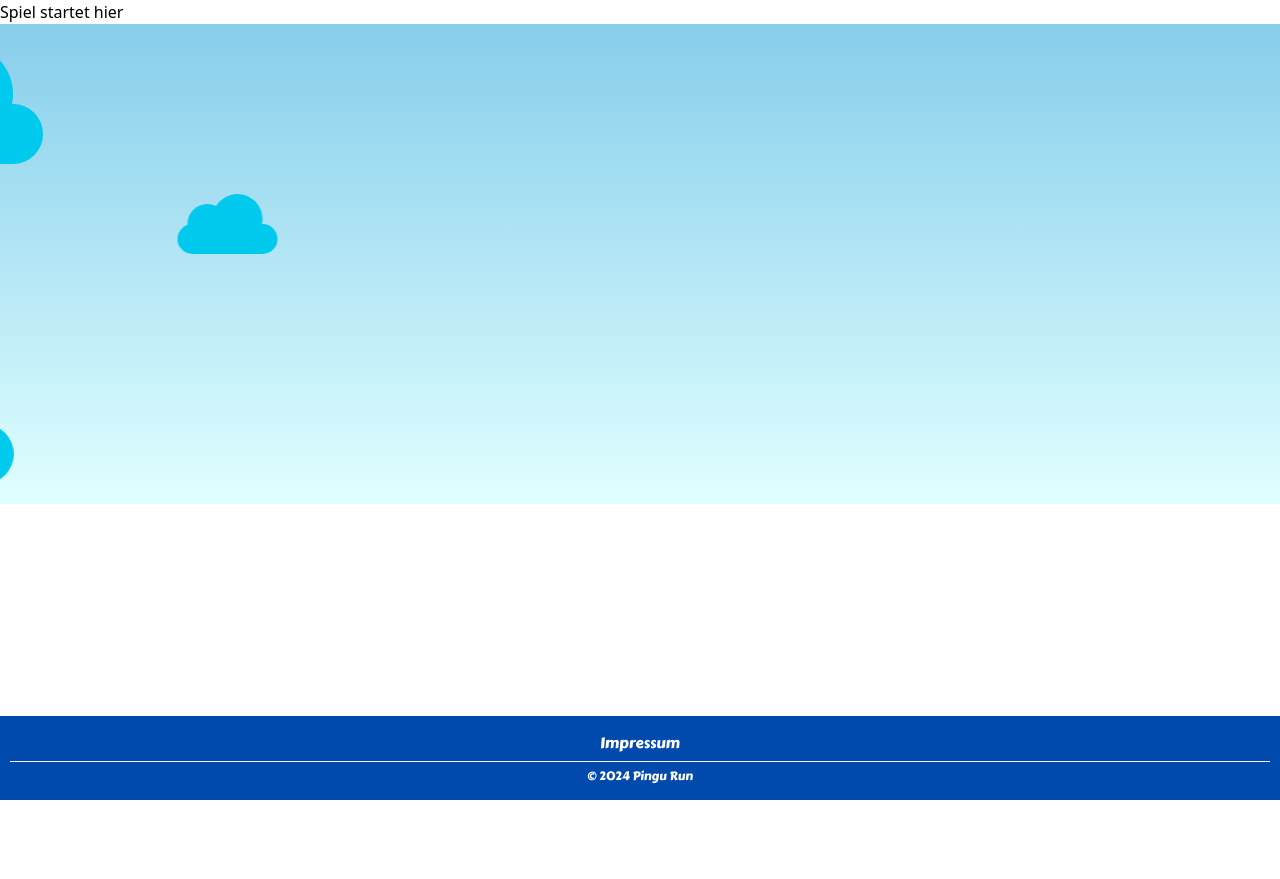
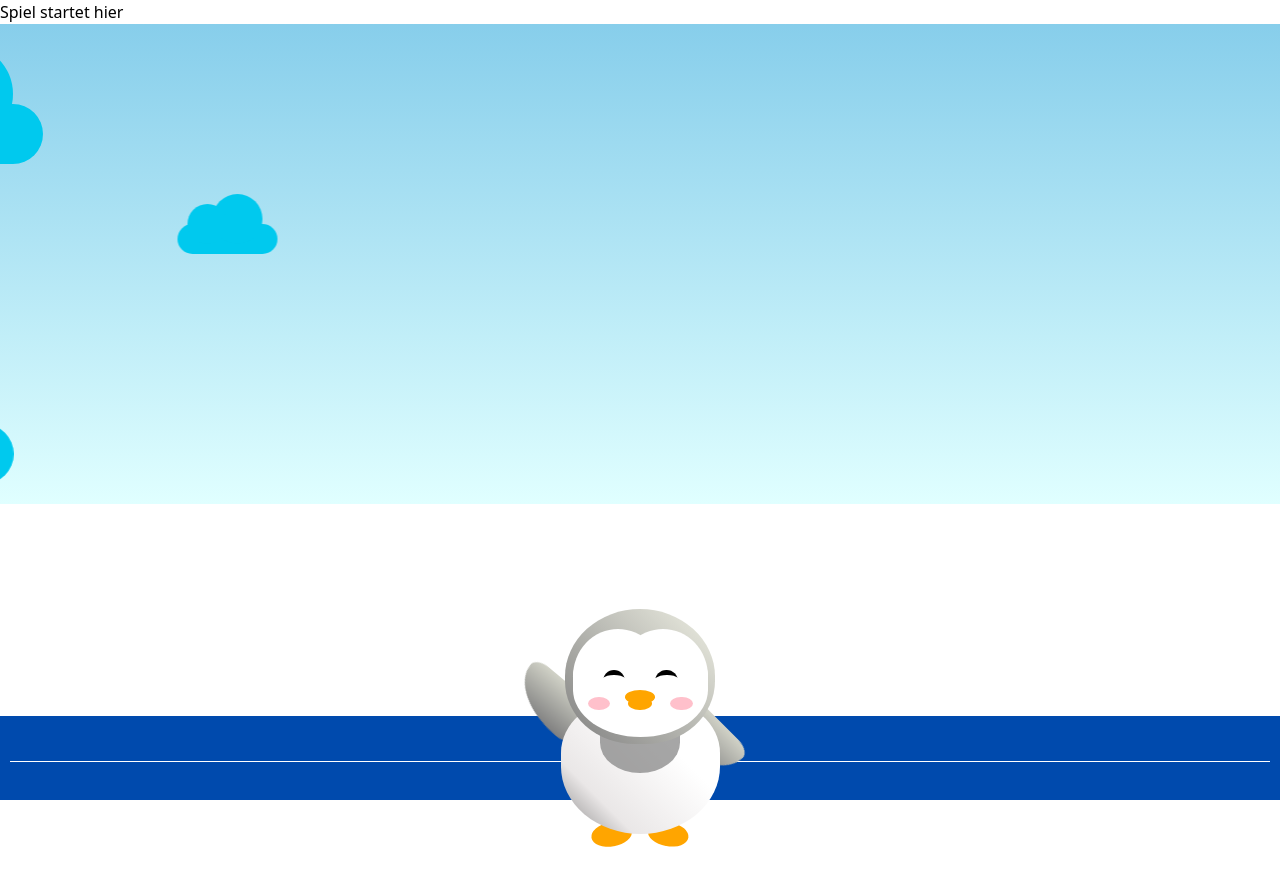
Before and after one commit to Emme18/MMS_Framework, a SvelteKit app: page /Spiel_starten in a window 1280 px wide. Before the commit the page ends 800 px from the top, so only its background shows below. Built offline with nearby package versions, Linux system fonts and the light colour scheme.

Commit message:
3x Spiel_starten, je Pinguin 1x Weiterleitung

```diff
--- a/src/routes/Impressum/+page.svelte
+++ b/src/routes/Impressum/+page.svelte
@@ -24,6 +24,7 @@
             E-Mail: emelie.rademacher@stud.hs-hannover.de<br></p>
         </div>
         <div>
+            <!-- svelte-ignore a11y-missing-attribute -->
             <iframe src="https://giphy.com/embed/nguAwtOo4nxAY" width="240" height="240" style="" frameBorder="0" class="giphy-embed" allowFullScreen></iframe><p><a href="https://giphy.com/gifs/nguAwtOo4nxAY"></a></p>
         </div>
     </div>
--- a/src/routes/Spiel_starten/+page.svelte
+++ b/src/routes/Spiel_starten/+page.svelte
@@ -11,3 +11,27 @@
     <div class="cloud5"></div>
     <div class="cloud6"></div>
 </div>
+
+<div class="penguin">
+    <div class="penguin-head">
+        <div class="face left"></div>
+        <div class="face right"></div>
+        <div class="chin"></div>
+        <div class="eye left">
+        <div class="eye-lid"></div>
+        </div>
+        <div class="eye right">
+        <div class="eye-lid"></div>
+        </div>
+        <div class="blush left"></div>
+        <div class="blush right"></div>
+        <div class="beak top"></div>
+        <div class="beak bottom"></div>
+    </div>
+    <div class="penguin-body">
+        <div class="arm left"></div>
+        <div class="arm right"></div>
+        <div class="foot left"></div>
+        <div class="foot right"></div>
+    </div>
+    </div>
--- a/src/routes/Spiel_starten2/+page.svelte
+++ b/src/routes/Spiel_starten2/+page.svelte
@@ -11,3 +11,27 @@
     <div class="cloud5"></div>
     <div class="cloud6"></div>
 </div>
+
+<div class="penguin2">
+    <div class="penguin-bottom2">
+      <div class="right-hand2"></div>
+      <div class="left-hand2"></div>
+      <div class="right-feet2"></div>
+      <div class="left-feet2"></div>
+    </div>
+    <div class="penguin-top2">
+      <div class="right-cheek2"></div>
+      <div class="left-cheek2"></div>
+      <div class="belly2"></div>
+      <div class="right-eye2">
+        <div class="sparkle2"></div>
+      </div>
+      <div class="left-eye2">
+        <div class="sparkle2"></div>
+      </div>
+      <div class="blush-right2"></div>
+      <div class="blush-left2"></div>
+      <div class="beak-top2"></div>
+      <div class="beak-bottom2"></div>
+    </div>
+  </div>
--- a/src/routes/Spiel_starten3/+page.svelte
+++ b/src/routes/Spiel_starten3/+page.svelte
@@ -11,3 +11,27 @@
     <div class="cloud5"></div>
     <div class="cloud6"></div>
 </div>
+
+<div class="penguin3">
+    <div class="penguin-bottom3">
+      <div class="right-hand3"></div>
+      <div class="left-hand3"></div>
+      <div class="right-feet3"></div>
+      <div class="left-feet3"></div>
+    </div>
+    <div class="penguin-top3">
+      <div class="right-cheek3"></div>
+      <div class="left-cheek3"></div>
+      <div class="belly3"></div>
+      <div class="right-eye3">
+        <div class="sparkle3"></div>
+      </div>
+      <div class="left-eye3">
+        <div class="eye-lid3"></div>
+    </div>
+      <div class="blush-right3"></div>
+      <div class="blush-left3"></div>
+      <div class="beak-top3"></div>
+      <div class="beak-bottom3"></div>
+    </div>
+  </div>
```
